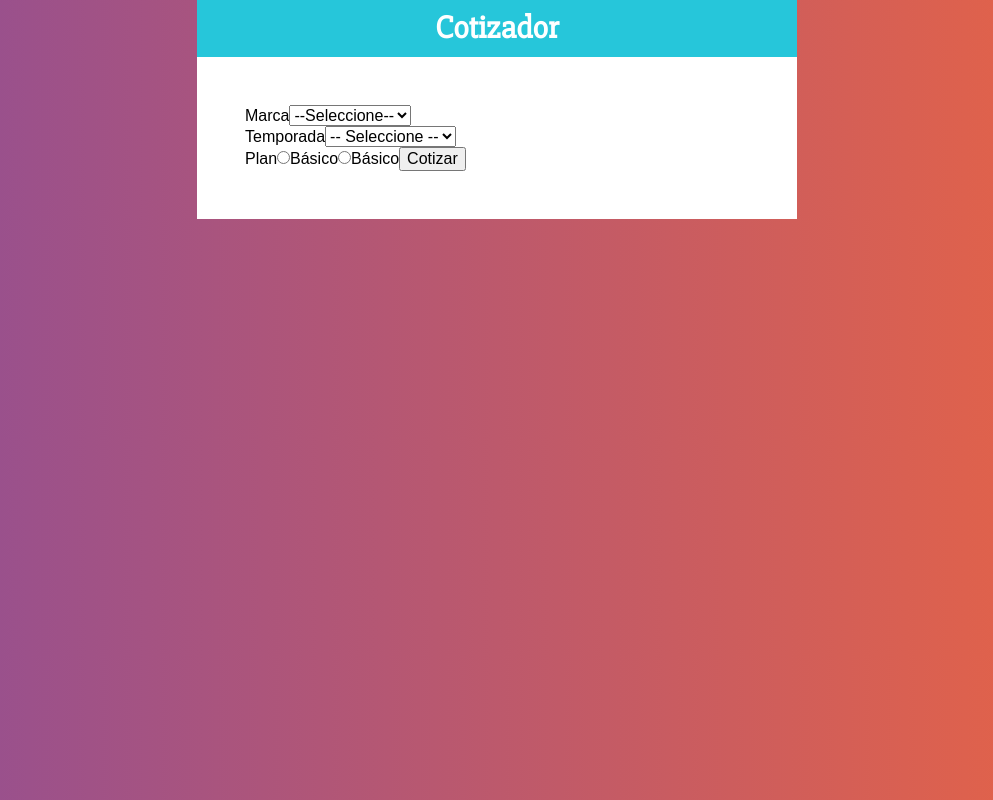
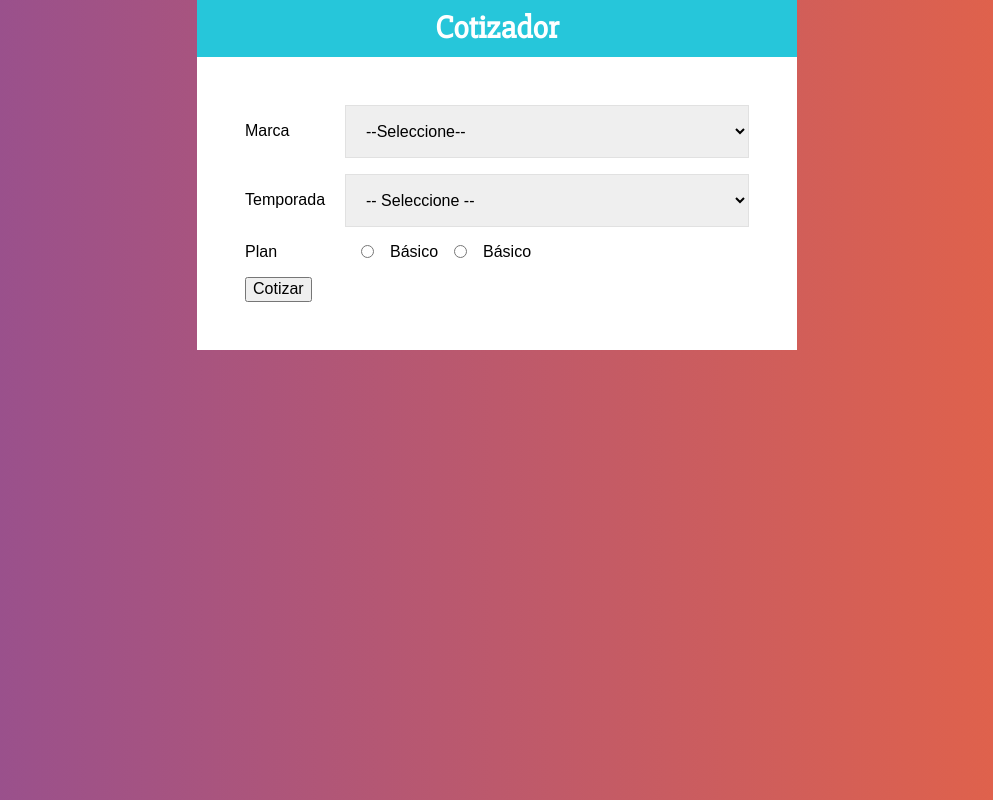
Before and after one commit to diegojuan2104/Cotizador_react_styled_components, a React (Create React App) app: page / in a window 1280 px wide. Shown: the whole page, without its empty margins (143-1136 px from the left). Built offline with nearby package versions, Linux system fonts and the light colour scheme.

Commit message:
styled components to the form

```diff
--- a/src/components/Formulario.component.jsx
+++ b/src/components/Formulario.component.jsx
@@ -1,23 +1,49 @@
 import React from 'react'
+import styled from '@emotion/styled';
 
+
+
+const Campo = styled.div`
+    display:flex;
+    margin-bottom: 1rem;
+    align-items:center;
+
+`;
+
+const Label = styled.label`
+    flex: 0 0 100px;
+`;
+
+const Select = styled.select`
+    display: block;
+    width: 100%;
+    padding: 1rem;
+    border: 1px solid #e1e1e1;
+    --webkit-appearance:none;
+`;
+
+
+const InputRadio = styled.input`
+    margin: 0 1rem;
+`;
 
 const Formulario = () => {
     return (
         <form action="">
 
-            <div>
-            <label htmlFor="">Marca</label>
-            <select name="" id="">
+            <Campo>
+                <Label htmlFor="">Marca</Label>
+                <Select name="" id="">
                     <option>--Seleccione--</option>
                     <option value="americano">Americano</option>
                     <option value="europeo">Europeo</option>
                     <option value="a siatico">Asiatico</option>
-            </select>
-            </div>
+                </Select>
+            </Campo>
 
-            <div>
-            <label htmlFor="">Temporada</label>
-            <select name="" id="">
+            <Campo>
+                <Label htmlFor="">Temporada</Label>
+                <Select name="" id="">
                     <option value="">-- Seleccione --</option>
                     <option value="2021">2021</option>
                     <option value="2020">2020</option>
@@ -29,25 +55,24 @@
                     <option value="2014">2014</option>
                     <option value="2013">2013</option>
                     <option value="2012">2012</option>
-            </select>
-            </div>
+                </Select>
+            </Campo>
 
-            <div>
-                <label htmlFor="">Plan</label>
-                <input
+            <Campo>
+                <Label htmlFor="">Plan</Label>
+                <InputRadio
                     type="radio"
                     name="plan"
                     value="basico"
                 />Básico
 
-                <input
+                <InputRadio
                     type="radio"
                     name="plan"
                     value="completo"
                 />Básico
-
-                <input type="button" value="Cotizar"/>
-            </div>
+            </Campo>
+            <input type="button" value="Cotizar" />
         </form>
     );
 }
```
Lines whose indentation alone changed are shown as unchanged.
